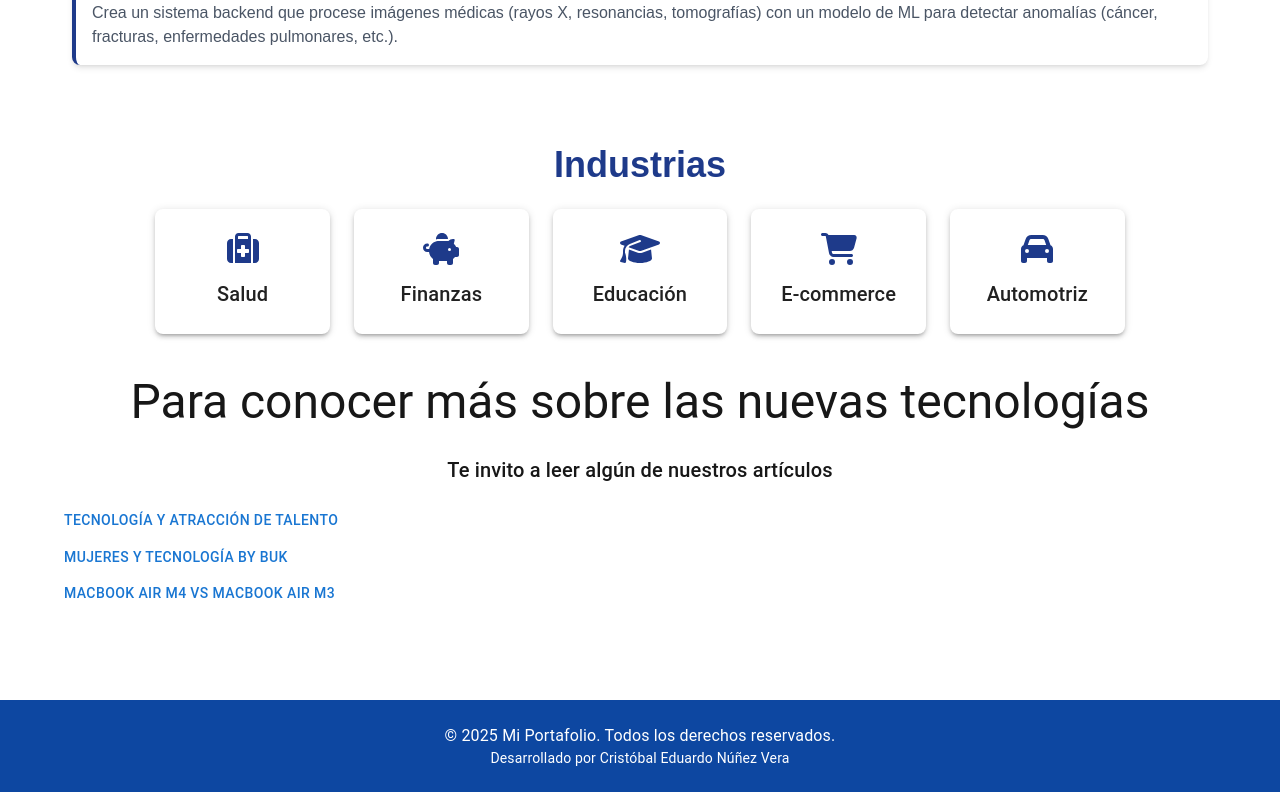
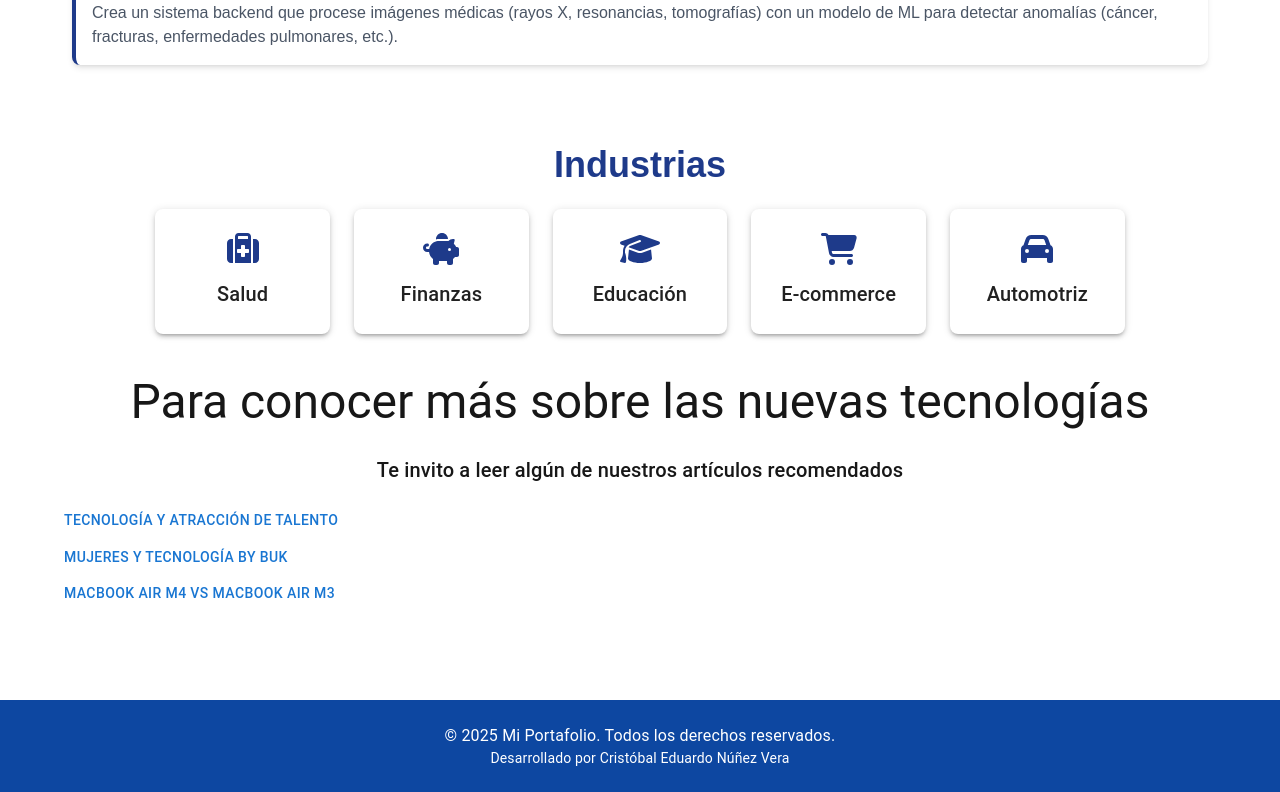
Before and after one commit to totonunez/mi-portafolio, a Next.js app: page / in a window 1280 px wide. Shown: the part 1205-1997 px from the top of the page. Built offline with nearby package versions, Linux system fonts and the light colour scheme.

Commit message:
cambio en artículos recomendados

```diff
--- a/src/app/page.tsx
+++ b/src/app/page.tsx
@@ -80,7 +80,7 @@ export default function Home() {
       {/* Sección de Blog */}
       <Box my={5}>
         <Typography variant="h3" textAlign="center" mb={3}>Para conocer más sobre las nuevas tecnologías</Typography>
-        <Typography variant="h6" textAlign="center" mb={2}> Te invito a leer algún de nuestros artículos</Typography>
+        <Typography variant="h6" textAlign="center" mb={2}> Te invito a leer algún de nuestros artículos recomendados</Typography>
 
         <ul>
           {blogPosts.map((post, index) => (
```
